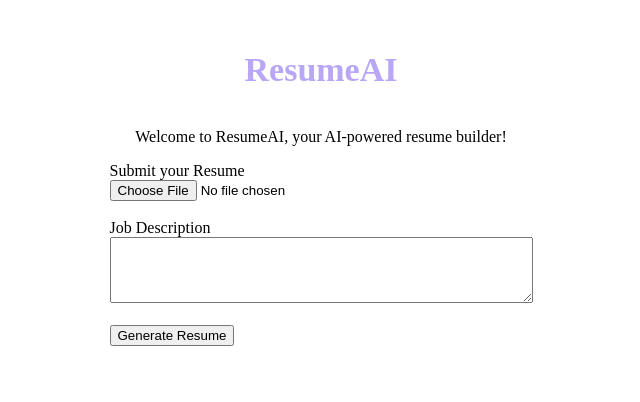
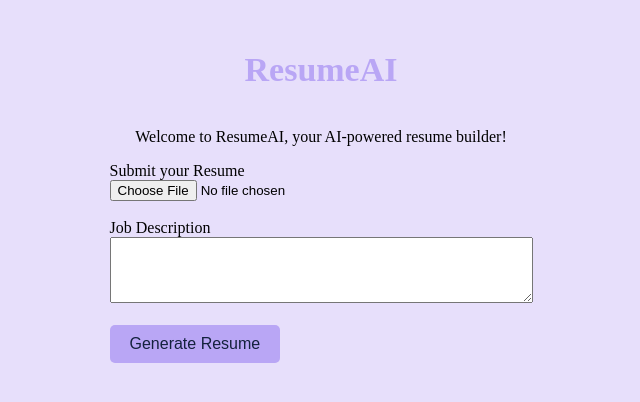
Before and after one commit to AreebaAliSiddiqui/ResumeAI, a Flask app: page / in a window 1280 px wide. Shown: the top 402 px of the page, without its empty margins (319-959 px from the left). Run offline with Flask 3, Linux system fonts and the light colour scheme.

Commit message:
Style primary action button

```diff
--- a/static/site.css
+++ b/static/site.css
@@ -3,7 +3,9 @@ body {
     flex-direction: column;
     align-items: center;
     padding: 20px;
+    background-color: #E7DFFB;
 }
+
 
 .container {
     max-width: 800px;
@@ -11,6 +13,17 @@ body {
     background-color: #14213D;
     color: white;
     padding: 30px;
+    border-radius: 10px;
+
+}
+button {
+    background-color: #B9A6F5;
+    color: #14213D;
+    border: none;
+    padding: 10px 20px;
+    border-radius: 5px;
+    cursor: pointer;
+    font-size: 16px;
 }
 h1 {
     color: #B9A6F5;
```
